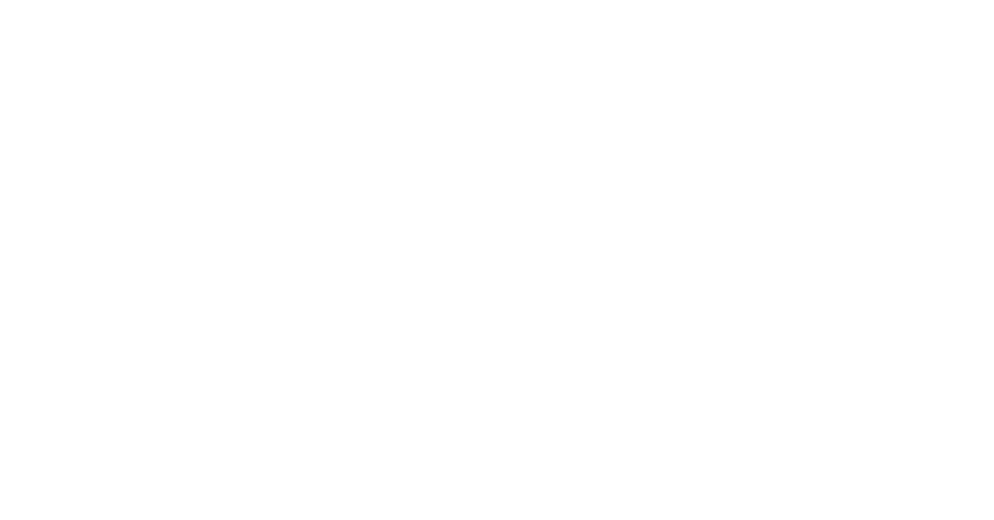
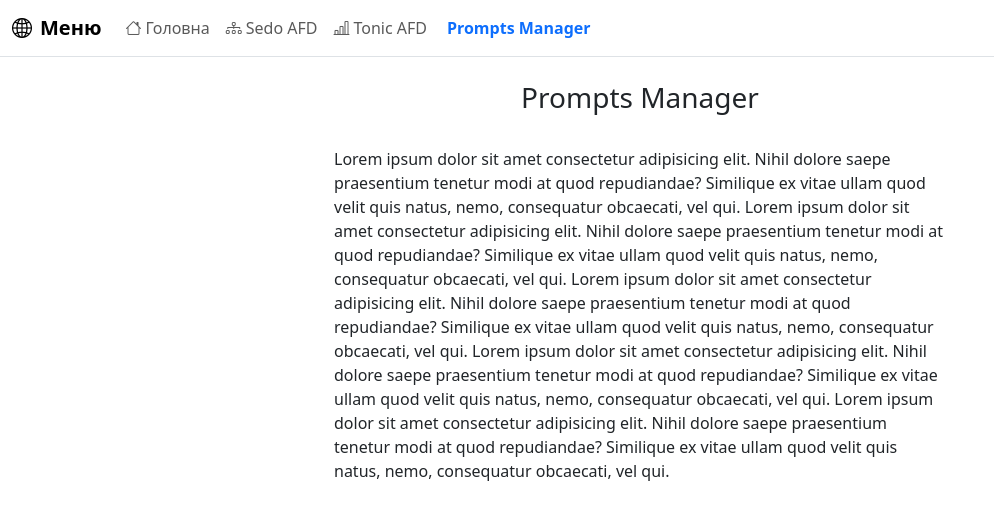
Before and after one commit to GoldenSpade/buy-domains-add-compaigns, a Vue app: page /prompts-manager in a window 1280 px wide. Before the commit this address had no page. Shown: the top 520 px of the page, without its empty margins (0-994 px from the left). Built offline with nearby package versions, Linux system fonts and the light colour scheme.

Commit message:
PagePromptsManager & ChatGPT store params

```diff
--- a/src/components/MainMenu.vue
+++ b/src/components/MainMenu.vue
@@ -18,6 +18,11 @@
             <i class="bi bi-bar-chart-line me-1"></i>Tonic AFD
           </router-link>
         </li>
+        <li class="nav-item">
+          <router-link :to="{ name: 'PromptsManager' }" class="nav-link" active-class="active">
+            <i class="bi bi-openai me-1"></i>Prompts Manager
+          </router-link>
+        </li>
       </ul>
     </div>
   </nav>
--- /dev/null
+++ b/src/pages/PagePromptsManager.vue
@@ -0,0 +1,32 @@
+<template>
+  <div>
+    <MainMenu />
+    <div class="app mb-4 px-3">
+      <Header title="Prompts Manager" />
+      <div class="row justify-content-center">
+        <div class="col-md-6">
+          Lorem ipsum dolor sit amet consectetur adipisicing elit. Nihil dolore saepe praesentium
+          tenetur modi at quod repudiandae? Similique ex vitae ullam quod velit quis natus, nemo,
+          consequatur obcaecati, vel qui.
+          Lorem ipsum dolor sit amet consectetur adipisicing elit. Nihil dolore saepe praesentium
+          tenetur modi at quod repudiandae? Similique ex vitae ullam quod velit quis natus, nemo,
+          consequatur obcaecati, vel qui.
+          Lorem ipsum dolor sit amet consectetur adipisicing elit. Nihil dolore saepe praesentium
+          tenetur modi at quod repudiandae? Similique ex vitae ullam quod velit quis natus, nemo,
+          consequatur obcaecati, vel qui.
+          Lorem ipsum dolor sit amet consectetur adipisicing elit. Nihil dolore saepe praesentium
+          tenetur modi at quod repudiandae? Similique ex vitae ullam quod velit quis natus, nemo,
+          consequatur obcaecati, vel qui.
+          Lorem ipsum dolor sit amet consectetur adipisicing elit. Nihil dolore saepe praesentium
+          tenetur modi at quod repudiandae? Similique ex vitae ullam quod velit quis natus, nemo,
+          consequatur obcaecati, vel qui.
+        </div>
+      </div>
+    </div>
+  </div>
+</template>
+
+<script setup>
+import Header from '@/components/Header.vue'
+import MainMenu from '@/components/MainMenu.vue'
+</script>
--- a/src/router/index.js
+++ b/src/router/index.js
@@ -3,7 +3,7 @@ import { createRouter, createWebHistory } from 'vue-router'
 import Home from '@/pages/Home.vue'
 import PageDomainsSedoAFD from '@/pages/PageDomainsSedoAFD.vue'
 import PageTonicClickflare from '@/pages/PageTonicClickflare.vue'
-
+import PagePromptsManager from '@/pages/PagePromptsManager.vue'
 const routes = [
   {
     path: '/',
@@ -23,6 +23,12 @@ const routes = [
     name: 'PageTonicClickflare',
     meta: { title: 'Створення кампаній Tonic AFD' },
   },
+  {
+    path: '/prompts-manager',
+    component: PagePromptsManager,
+    name: 'PromptsManager',
+    meta: { title: 'Prompts Manager | Configure and test your prompts with ease' },
+  },
 ]
 
 const router = createRouter({
```
Also changed, not shown: src/stores/chatGptStore..js (added, +52 -0 lines).
